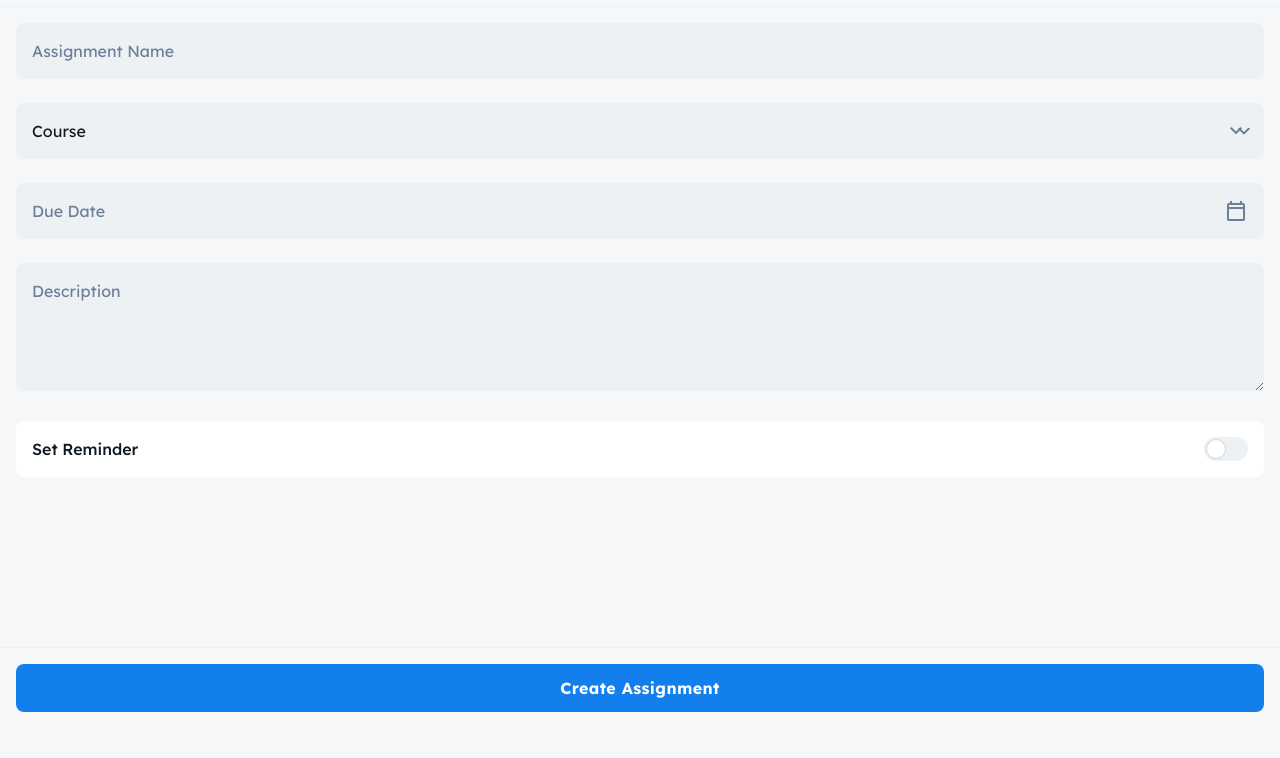
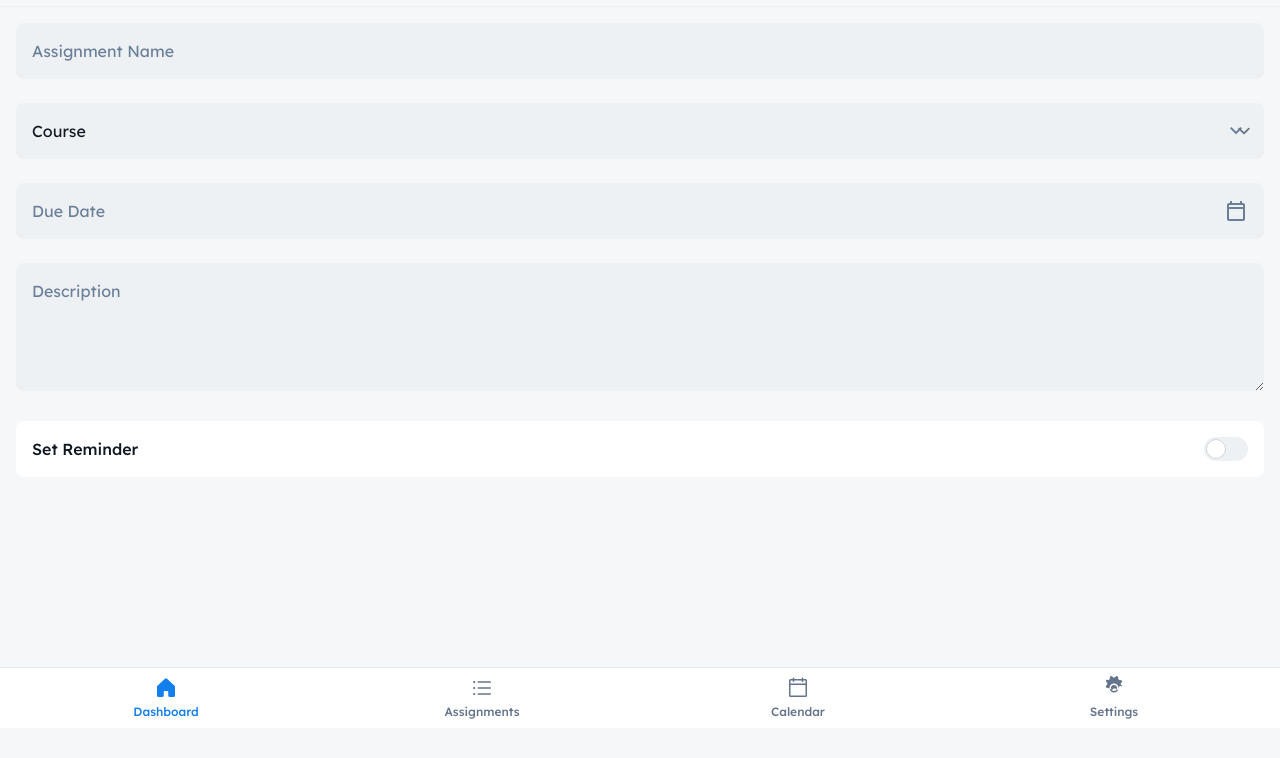
Before and after one commit to sleepyjazzcat/homework-app, a plain HTML site: page index.html in a window 1280 px wide. Shown: the part 72-830 px from the top of the page. Drawn offline with nearby package versions, Linux system fonts and the light colour scheme.

Commit message:
Update index.html
add footer

```diff
--- a/index.html
+++ b/index.html
@@ -101,10 +101,33 @@
 </div>
 </form>
 </main>
-<footer class="p-4 border-t border-input-light dark:border-input-dark">
-<button class="w-full bg-primary text-white font-bold h-12 rounded-lg text-base tracking-wide">
-        Create Assignment
-      </button>
+<footer class="bg-white dark:bg-slate-800 border-t border-slate-200 dark:border-slate-700 sticky bottom-0 z-10">
+<nav class="flex justify-around p-2">
+<a class="flex flex-col items-center justify-center gap-1 text-primary w-1/4" href="dashboard.html">
+<svg fill="currentColor" height="24" viewBox="0 0 256 256" width="24" xmlns="http://www.w3.org/2000/svg">
+<path d="M224,115.55V208a16,16,0,0,1-16,16H168a16,16,0,0,1-16-16V168a8,8,0,0,0-8-8H112a8,8,0,0,0-8,8v40a16,16,0,0,1-16,16H48a16,16,0,0,1-16-16V115.55a16,16,0,0,1,5.17-11.78l80-75.48.11-.11a16,16,0,0,1,21.53,0,1.14,1.14,0,0,0,.11.11l80,75.48A16,16,0,0,1,224,115.55Z"></path>
+</svg>
+<span class="text-xs font-medium">Dashboard</span>
+</a>
+<a class="flex flex-col items-center justify-center gap-1 text-slate-500 dark:text-slate-400 hover:text-primary dark:hover:text-primary w-1/4" href="assignments.html">
+<svg fill="currentColor" height="24" viewBox="0 0 256 256" width="24" xmlns="http://www.w3.org/2000/svg">
+<path d="M80,64a8,8,0,0,1,8-8H216a8,8,0,0,1,0,16H88A8,8,0,0,1,80,64Zm136,56H88a8,8,0,0,0,0,16H216a8,8,0,0,0,0-16Zm0,64H88a8,8,0,0,0,0,16H216a8,8,0,0,0,0-16ZM44,52A12,12,0,1,0,56,64,12,12,0,0,0,44,52Zm0,64a12,12,0,1,0,12,12A12,12,0,0,0,44,116Zm0,64a12,12,0,1,0,12,12A12,12,0,0,0,44,180Z"></path>
+</svg>
+<span class="text-xs font-medium">Assignments</span>
+</a>
+<a class="flex flex-col items-center justify-center gap-1 text-slate-500 dark:text-slate-400 hover:text-primary dark:hover:text-primary w-1/4" href="index.html">
+<svg fill="currentColor" height="24" viewBox="0 0 256 256" width="24" xmlns="http://www.w3.org/2000/svg">
+<path d="M208,32H184V24a8,8,0,0,0-16,0v8H88V24a8,8,0,0,0-16,0v8H48A16,16,0,0,0,32,48V208a16,16,0,0,0,16,16H208a16,16,0,0,0,16-16V48A16,16,0,0,0,208,32ZM72,48v8a8,8,0,0,0,16,0V48h80v8a8,8,0,0,0,16,0V48h24V80H48V48ZM208,208H48V96H208V208Z"></path>
+</svg>
+<span class="text-xs font-medium">Calendar</span>
+</a>
+<a class="flex flex-col items-center justify-center gap-1 text-slate-500 dark:text-slate-400 hover:text-primary dark:hover:text-primary w-1/4" href="settings.html">
+<svg fill="currentColor" height="24" viewBox="0 0 256 256" width="24" xmlns="http://www.w3.org/2000/svg">
+<path d="M216.49,108.77l-23.72-2.64a8,8,0,0,0-5.1,2.64,74.11,74.11,0,0,1-6.14,6.14,8,8,0,0,0-2.64,5.1l-2.51,22.58a91.32,91.32,0,0,1-15,6.23l-17.74-14.19a8,8,0,0,0-5-1.75h-.48a73.93,73.93,0,0,1-8.68,0,8,8,0,0,0-5.48,1.74l-17.74,14.19a91.57,91.57,0,0,1-15-6.23L82.89,141a8,8,0,0,0-2.64-5.1,74.11,74.11,0,0,1-6.14-6.14,8,8,0,0,0-5.1-2.64L46.43,124.6a91.32,91.32,0,0,1-6.23-15l14.19-17.74a8,8,0,0,0,1.74-5.48,73.93,73.93,0,0,1,0-8.68,8,8,0,0,0-1.74-5.48L40.2,54.45a91.57,91.57,0,0,1,6.23-15L69,42.89a8,8,0,0,0,5.1-2.64,74.11,74.11,0,0,1,6.14-6.14,8,8,0,0,0,2.64-5.1L85.4,4.43A91.32,91.32,0,0,1,100.45,0l17.74,14.19a8,8,0,0,0,5.48,1.74h.48a73.93,73.93,0,0,1,8.68,0,8,8,0,0,0,5.48-1.74L155.55,0a91.57,91.57,0,0,1,15,6.23l2.51,22.58a8,8,0,0,0,2.64,5.1,74.11,74.11,0,0,1,6.14,6.14,8,8,0,0,0,5.1,2.64l22.58,2.51a91.32,91.32,0,0,1,6.23,15l-14.19,17.74a8,8,0,0,0-1.74,5.48,73.93,73.93,0,0,1,0,8.68A8,8,0,0,0,202.23,91l14.19,17.74A91.57,91.57,0,0,1,216.49,108.77ZM128,80a48,48,0,1,0,48,48A48.05,48.05,0,0,0,128,80Zm0,80a32,32,0,1,1,32-32A32,32,0,0,1,128,160Z"></path>
+</svg>
+<span class="text-xs font-medium">Settings</span>
+</a>
+</nav>
 </footer>
 </div>
 
```
